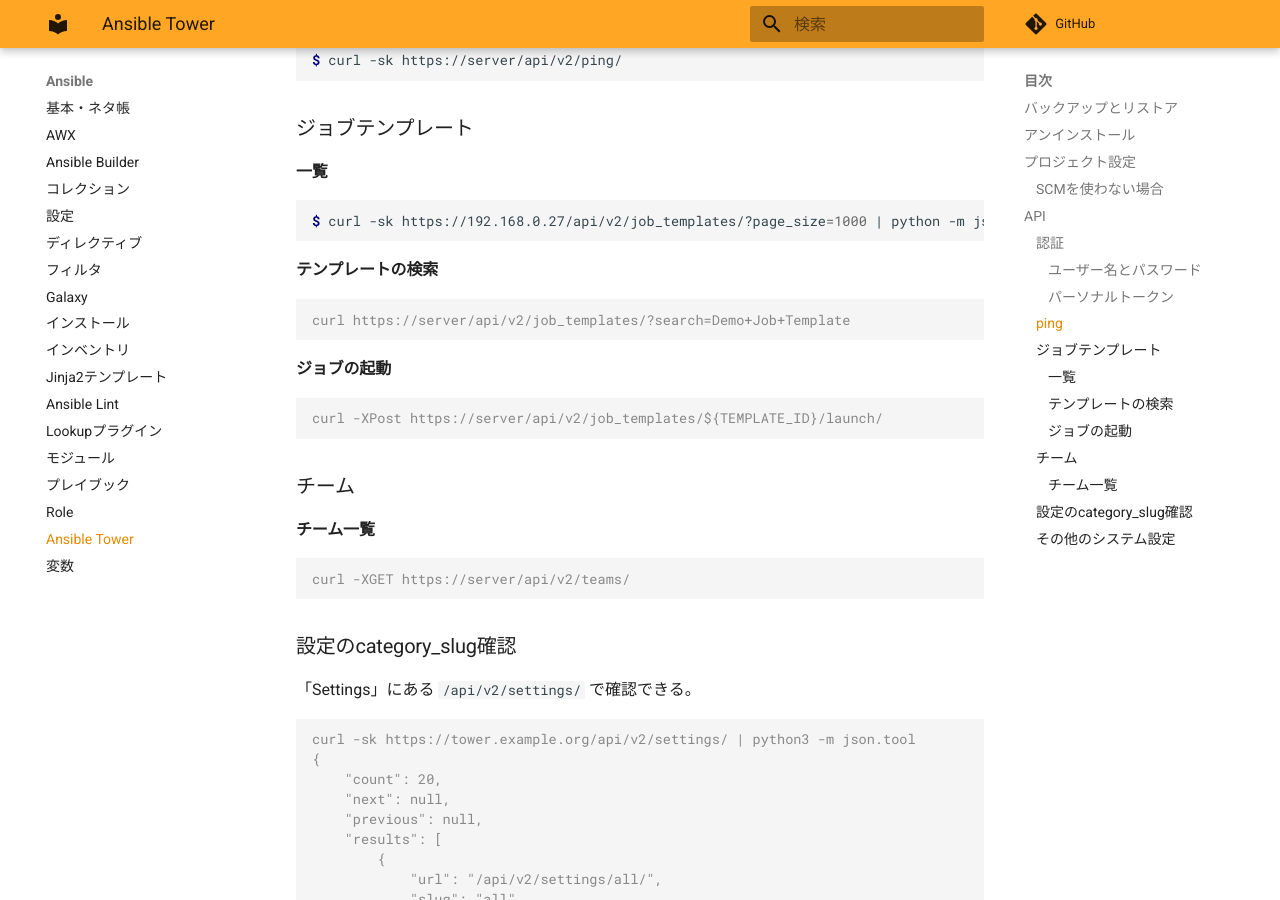
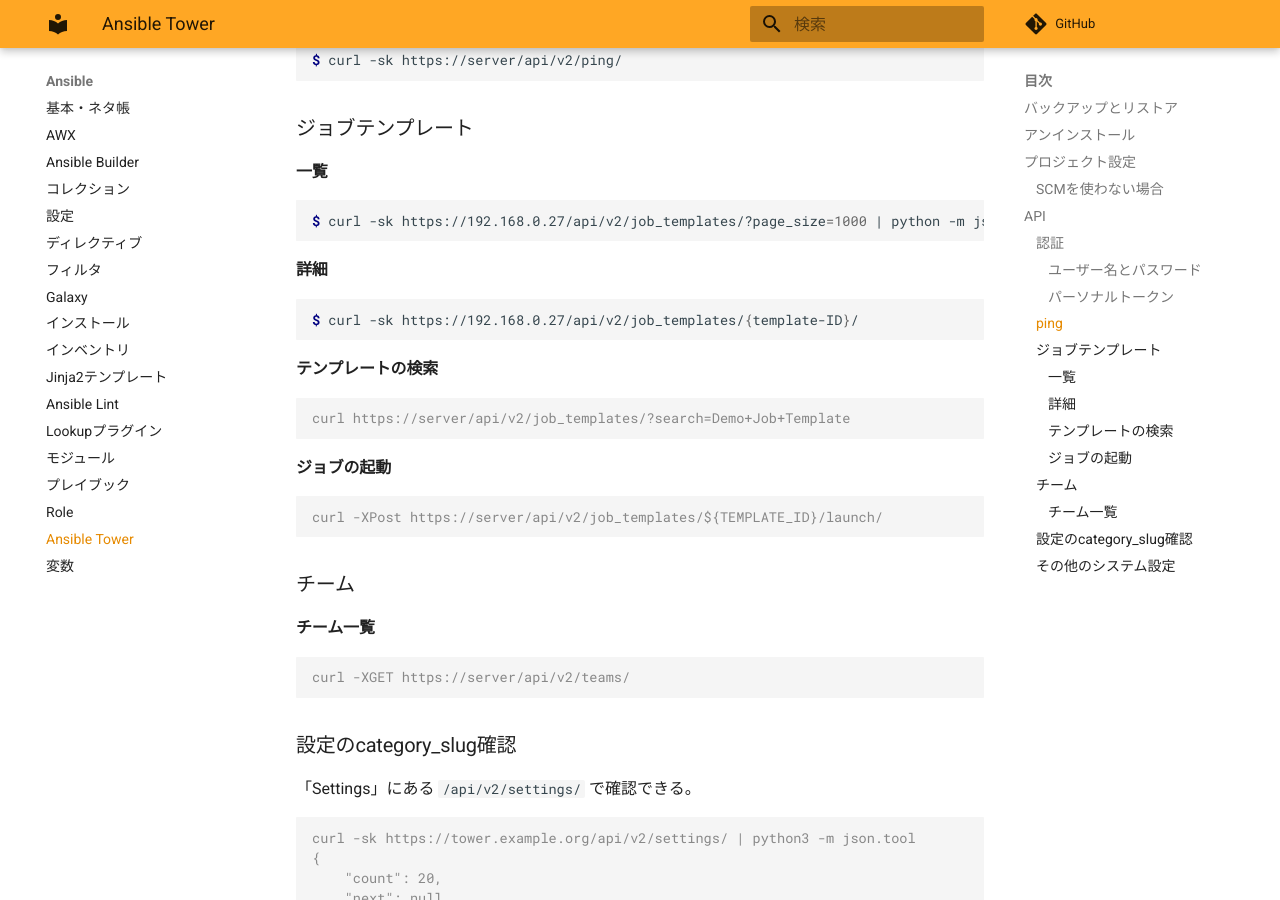
Before and after one commit to zaki-lknr/docs, an MkDocs documentation site: the page built from docs/Ansible/tower.md, in a window 1280 px wide and 900 px high, scrolled down 1688 px. Built offline with MkDocs 1.6.1 and Material for MkDocs 9.7.7, drawn with Linux system fonts in a browser that asks for light colours; comment, search, counter and statistics services are not loaded.

Commit message:
add: ansible/tower: API: テンプレート詳細

````diff
--- a/docs/Ansible/tower.md
+++ b/docs/Ansible/tower.md
@@ -70,6 +70,12 @@ $ curl -sk https://server/api/v2/ping/
 
 ```console
 $ curl -sk https://192.168.0.27/api/v2/job_templates/?page_size=1000 | python -m json.tool
+```
+
+#### 詳細
+
+```console
+$ curl -sk https://192.168.0.27/api/v2/job_templates/{template-ID}/
 ```
 
 #### テンプレートの検索
````
